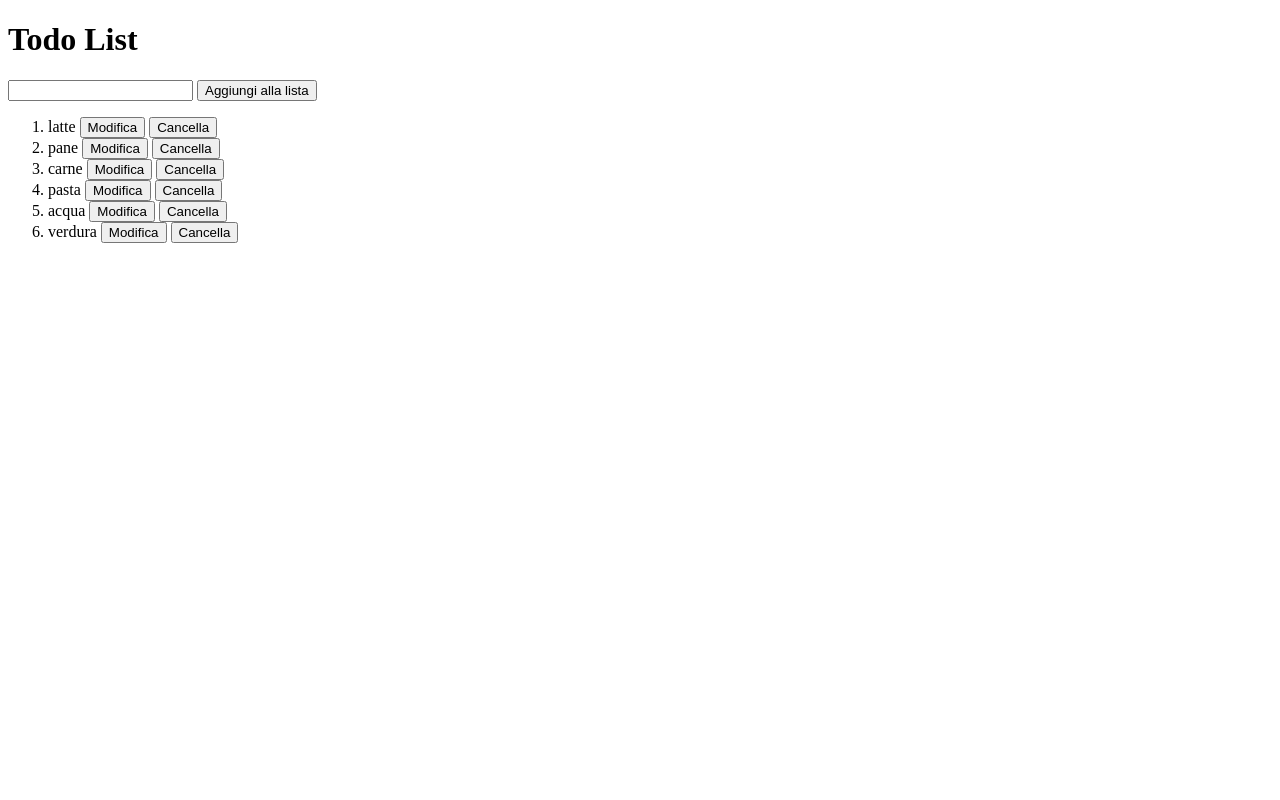
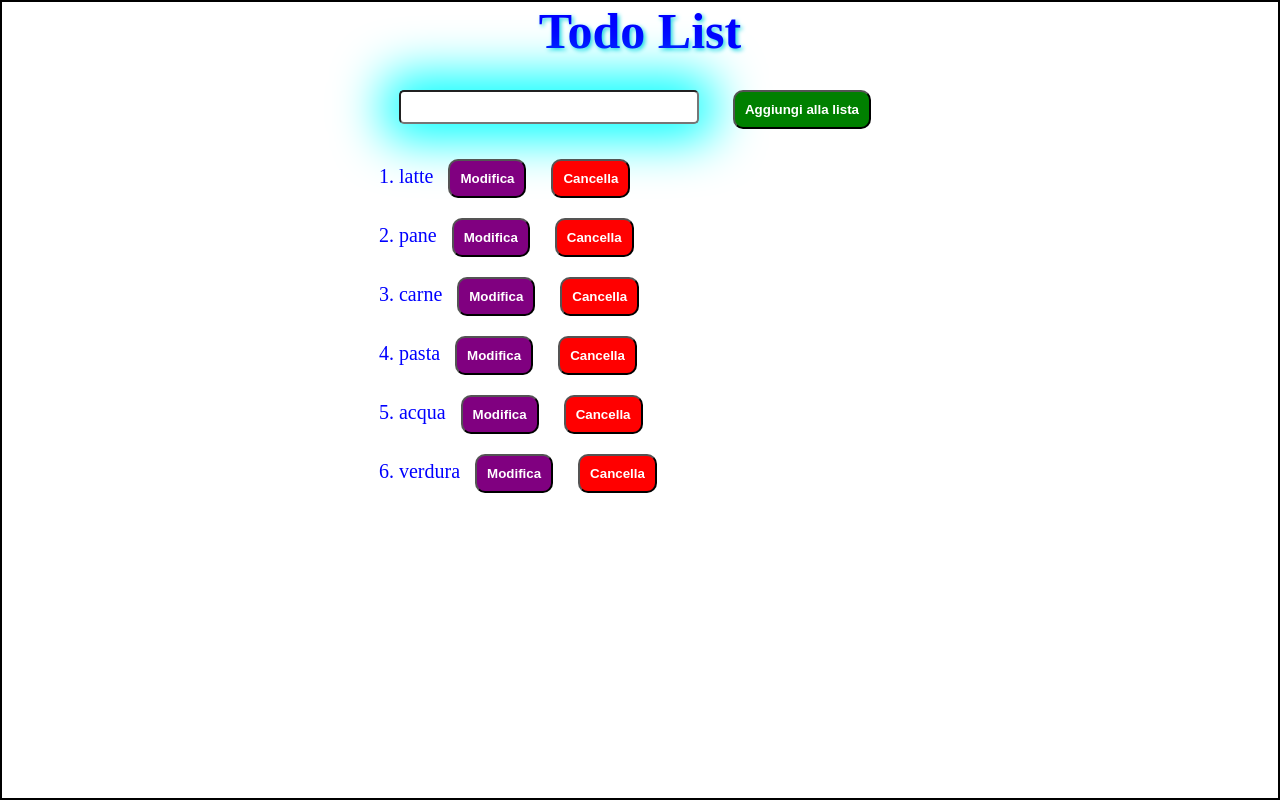
Before and after one commit to ivanmincione/vue-todolist, a plain HTML site: page index.html in a window 1280 px wide. Drawn offline with nearby package versions, Linux system fonts and the light colour scheme.

Commit message:
Add start style

```diff
--- a/index.html
+++ b/index.html
@@ -17,19 +17,19 @@
 <!-- creo un v-if v-else per cambiare il valore al button e richiamare le relative funzioni di modifica e successiva aggiunta alla lista -->
                 <div v-if="!isModificate">
                     <input id="input" type="text" v-model="item">
-                    <button @click="addItem" type="button" name="button"> Aggiungi alla lista</button>
+                    <button @click="addItem" type="button" name="button" class="btn btnadd"> Aggiungi alla lista</button>
                 </div>
                 <div v-else>
                     <input id="input" type="text" v-model="item">
-                    <button @click="modificItem" type="button" name="button"> Aggiungi modifica</button>
+                    <button @click="modificItem" type="button" name="button" class="btn btnadd"> Aggiungi modifica</button>
                 </div>
 
 <!-- lista ordinata. scorro l'array. Ogni item ha il relativo pulsante per la modifica e cancellazione -->
                 <ol>
                     <li
                         v-for="(item, index) in items"> {{ item }}
-                        <button @click="editItem(index, item)" type="button" name="button">Modifica</button>
-                        <button @click="removeItem(index)" type="button" name="button">Cancella</button>
+                        <button @click="editItem(index, item)" type="button" name="button" class="btn modify">Modifica</button>
+                        <button @click="removeItem(index)" type="button" name="button" class="btn delete">Cancella</button>
                     </li>
                 </ol>
             </div>
--- a/style.css
+++ b/style.css
@@ -1,3 +1,54 @@
 *{
+    margin: 0;
+    padding: 0;
+    box-sizing: border-box;
 
-};
+}
+
+#root{
+    width: 100vw;
+    height: 100vh;
+    border: 2px solid;
+    display: flex;
+    justify-content: center;
+}
+.btn{
+    padding: 10px;
+    margin: 10px;
+    border-radius: 10px;
+    cursor: pointer;
+    color: white;
+    font-weight: bold;
+}
+.btnadd{
+    background-color: green;
+}
+
+.modify{
+    background-color: purple;
+}
+.delete{
+    background-color: red;
+}
+.container h1{
+    color: blue;
+    font-size: 50px;
+    margin-bottom: 20px;
+    text-align: center;
+    text-shadow: 2px 2px 4px rgb(35, 215, 226);
+}
+
+.container input{
+    margin-bottom: 25px;
+    margin-right: 20px;
+    width: 300px;
+    line-height: 30px;
+    font-size: 20px;
+    border-radius: 5px;
+    box-shadow: 0px 0px 50px 15px #0ff;
+}
+
+.container ol li {
+    font-size: 20px;
+    color: blue;
+}
```
